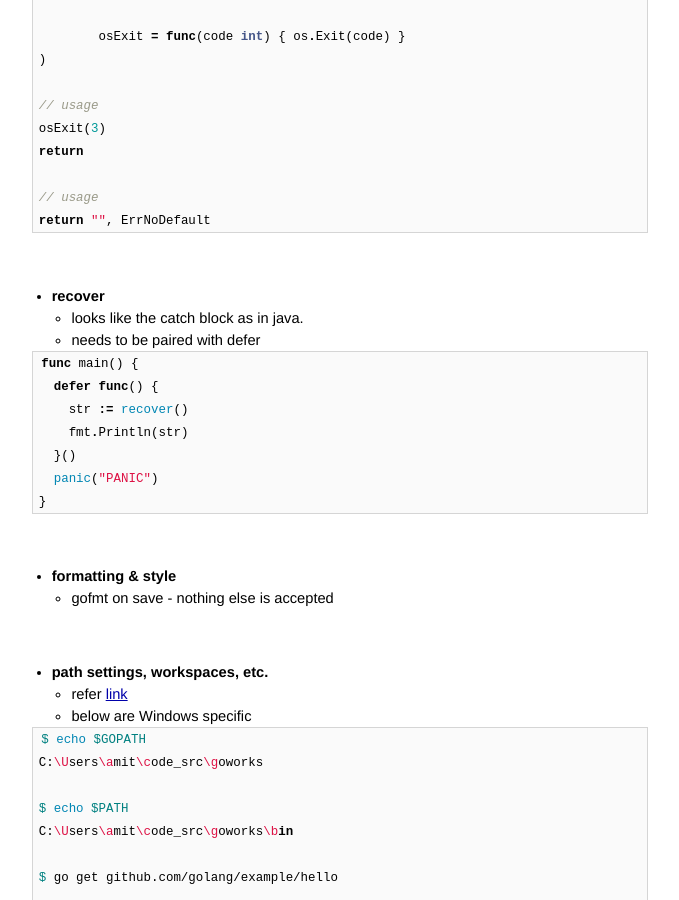
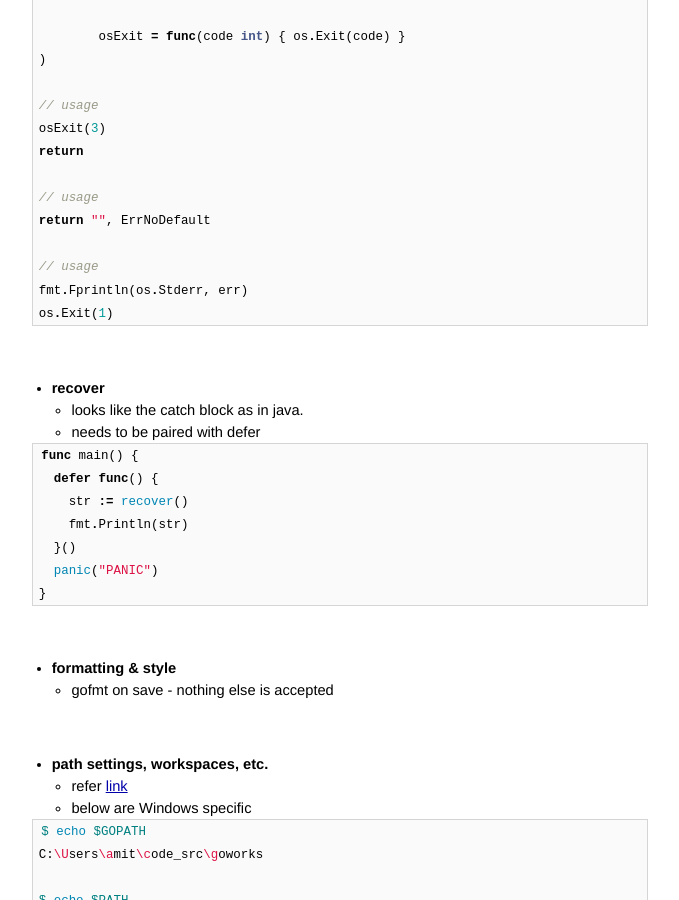
Before and after one commit to AmitKumarDas/amitkumardas.github.io, a Jekyll site: the page built from _posts/2016-07-14-my-golang-refresher.md, in a window 1280 px wide and 900 px high, scrolled down 3723 px. Shown: the whole window, without its empty margins (300-979 px from the left). Built offline with Jekyll 4.4.1, drawn with Linux system fonts in a browser that asks for light colours.

Commit message:
Update 2016-07-14-my-golang-refresher.md

````diff
--- a/_posts/2016-07-14-my-golang-refresher.md
+++ b/_posts/2016-07-14-my-golang-refresher.md
@@ -211,6 +211,10 @@ return
 
 // usage
 return "", ErrNoDefault
+
+// usage
+fmt.Fprintln(os.Stderr, err)
+os.Exit(1)
 ```
 
 <br />
````
